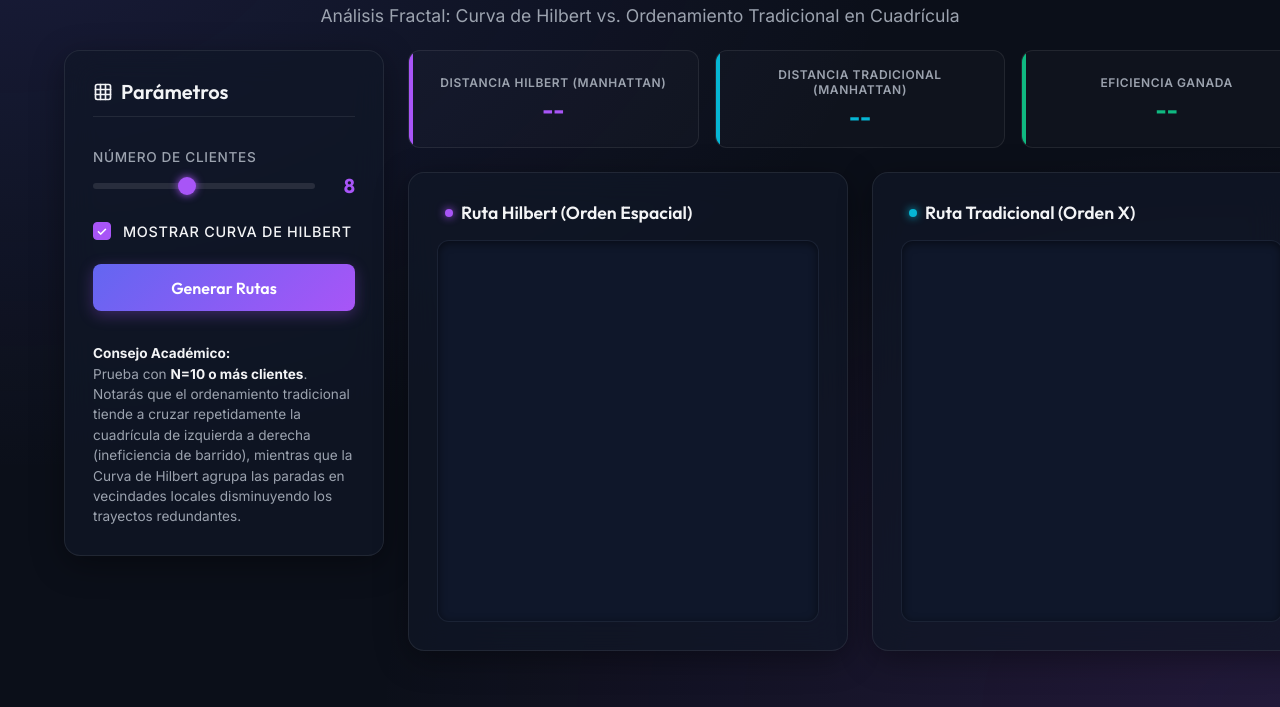
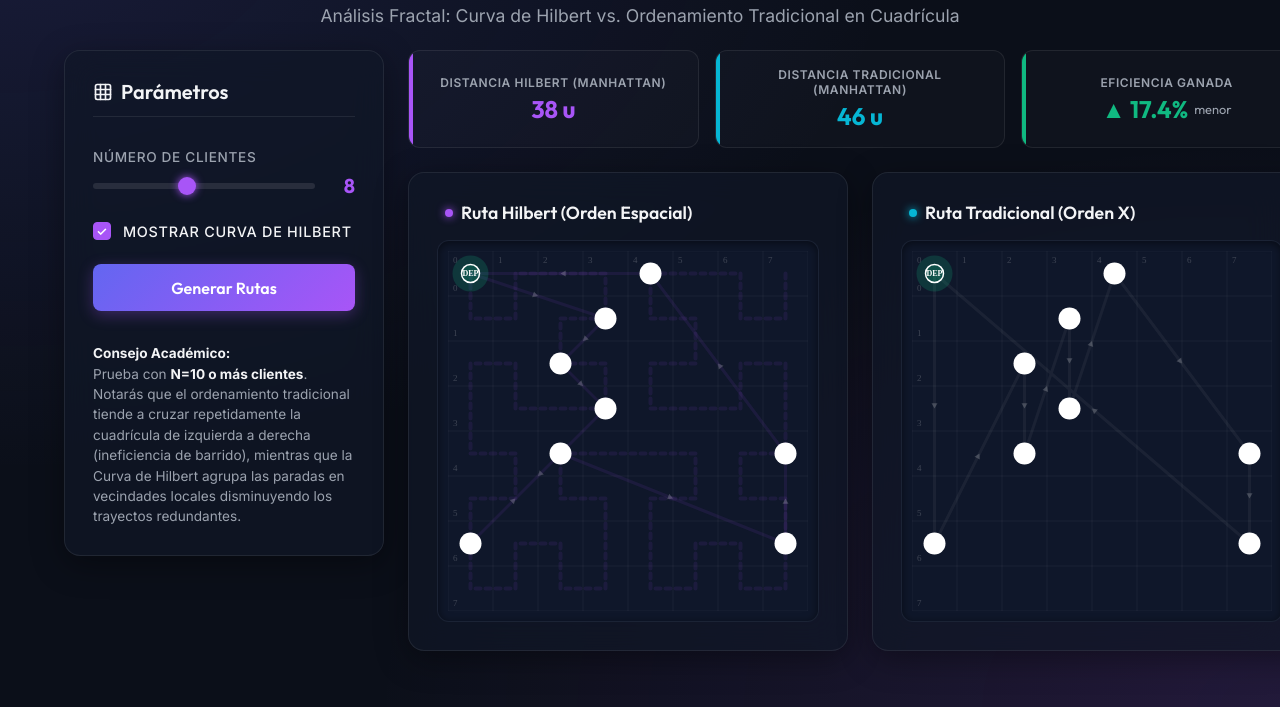
Before and after one commit to gabo2825/route_optimizer, a plain HTML site: page index.html in a window 1280 px wide. Shown: the part 93-800 px from the top of the page. Drawn offline with Linux system fonts and the light colour scheme; no server answers.

Commit message:
Add files via upload

```diff
--- a/index.html
+++ b/index.html
@@ -369,31 +369,6 @@
         .exposicion-helper strong {
             color: var(--text-primary);
         }
-
-        /* Spinner */
-        .spinner {
-            border: 3px solid rgba(255,255,255,0.1);
-            width: 18px;
-            height: 18px;
-            border-radius: 50%;
-            border-left-color: #fff;
-            animation: spin 0.8s linear infinite;
-            display: none;
-        }
-
-        @keyframes spin {
-            0% { transform: rotate(0deg); }
-            100% { transform: rotate(360deg); }
-        }
-
-        @media (max-width: 900px) {
-            main {
-                grid-template-columns: 1fr;
-            }
-            .graphs-wrapper {
-                grid-template-columns: 1fr;
-            }
-        }
     </style>
 </head>
 <body>
@@ -428,7 +403,6 @@
             </div>
 
             <button class="btn-generate" id="btn-run">
-                <span class="spinner" id="btn-spinner"></span>
                 <span id="btn-text">Generar Rutas</span>
             </button>
 
@@ -488,46 +462,46 @@
     </main>
 
     <script>
-        // Configuración y Variables de Estado
-        const slider = document.getElementById('client-slider');
-        const sliderVal = document.getElementById('slider-val');
-        const btnRun = document.getElementById('btn-run');
-        const btnSpinner = document.getElementById('btn-spinner');
-        const btnText = document.getElementById('btn-text');
-        const showCurveCheck = document.getElementById('show-curve-check');
+        // --- 1. LÓGICA MATEMÁTICA Y ALGORÍTMICA (MIGRADA DE PYTHON) ---
 
-        const canvasH = document.getElementById('canvas-hilbert');
-        const canvasT = document.getElementById('canvas-traditional');
-        const ctxH = canvasH.getContext('2d');
-        const ctxT = canvasT.getContext('2d');
+        /**
+         * Convierte coordenadas 2D (x, y) a un índice 1D de la curva de Hilbert.
+         * n: Orden de la curva (para 8x8 la cuadrícula es de orden 3, 2^3 = 8).
+         */
+        function xy2hilbert(n, x, y) {
+            let d = 0;
+            let s = 1 << (n - 1);
 
-        let lastData = null; // Almacena la última respuesta de la API
+            // Hacer copias locales para poder mutarlas durante el bucle de rotación
+            let curX = x;
+            let curY = y;
 
-        // Sincronizar valor de slider en pantalla
-        slider.addEventListener('input', () => {
-            sliderVal.textContent = slider.value;
-        });
+            while (s > 0) {
+                let rx = (curX & s) > 0 ? 1 : 0;
+                let ry = (curY & s) > 0 ? 1 : 0;
 
-        // Eventos de control
-        btnRun.addEventListener('click', generateSimulation);
-        showCurveCheck.addEventListener('change', () => {
-            if (lastData) drawSimulation(lastData);
-        });
+                d += s * s * ((3 * rx) ^ ry);
 
-        // Obtener ruta estática de la curva de Hilbert de orden 3
-        // Generada dinámicamente para servir como fondo de guía
-        function getHilbertCurvePath() {
-            // Un arreglo de 64 puntos en cuadrícula 8x8 que forma la curva de Hilbert
-            // Mapeado usando el mismo algoritmo xy2hilbert
-            const path = [];
-            for (let d = 0; d < 64; d++) {
-                // Cálculo inverso del índice 1D d a 2D (x,y)
-                path.push(d2xy(3, d));
+                // Rotación e inversión según el cuadrante
+                if (ry === 0) {
+                    if (rx === 1) {
+                        curX = s - 1 - curX;
+                        curY = s - 1 - curY;
+                    }
+                    // Intercambiar X e Y (rotación)
+                    let temp = curX;
+                    curX = curY;
+                    curY = temp;
+                }
+                s >>= 1;
             }
-            return path;
+            return d;
         }
 
-        // Traducción bit a bit de índice a coordenadas (inverso de xy2hilbert) para renderizar el fondo
+        /**
+         * Convierte de forma inversa un índice 1D (d) a coordenadas 2D (x, y)
+         * para poder pintar la curva de Hilbert de guía en el fondo.
+         */
         function d2xy(n, d) {
             let rx, ry, s, t = d;
             let x = 0, y = 0;
@@ -535,7 +509,6 @@
                 rx = 1 & (t / 2);
                 ry = 1 & (t ^ rx);
 
-                // Rotación
                 if (ry === 0) {
                     if (rx === 1) {
                         x = s - 1 - x;
@@ -545,7 +518,6 @@
                     x = y;
                     y = temp;
                 }
-
                 x += s * rx;
                 y += s * ry;
                 t = Math.floor(t / 4);
@@ -553,57 +525,137 @@
             return { x, y };
         }
 
-        // Llamar a la API del backend
-        async function generateSimulation() {
-            setLoading(true);
-            const n = slider.value;
-            try {
-                const response = await fetch(`/api/generate_routes?n=${n}`);
-                if (!response.ok) throw new Error('Error en el servidor');
-                const data = await response.json();
-                lastData = data;
-
-                // Actualizar Métricas en el Dashboard
-                document.getElementById('dist-hilbert').textContent = `${data.hilbert_distance} u`;
-                document.getElementById('dist-traditional').textContent = `${data.traditional_distance} u`;
-
-                const saving = data.efficiency_gain_pct;
-                const savingEl = document.getElementById('dist-saving');
-                if (saving > 0) {
-                    savingEl.innerHTML = `▲ ${saving}% <span style="font-size:0.8rem; font-weight:normal; margin-left:2px; color:var(--text-secondary)">menor</span>`;
-                    savingEl.style.color = 'var(--success-color)';
-                } else if (saving < 0) {
-                    savingEl.innerHTML = `▼ ${Math.abs(saving)}% <span style="font-size:0.8rem; font-weight:normal; margin-left:2px; color:var(--text-secondary)">mayor</span>`;
-                    savingEl.style.color = '#ef4444';
-                } else {
-                    savingEl.textContent = 'Igual';
-                    savingEl.style.color = 'var(--text-primary)';
-                }
-
-                // Renderizar los gráficos Canvas
-                drawSimulation(data);
-            } catch (err) {
-                console.error(err);
-                alert('No se pudo comunicar con el servidor Flask.');
-            } finally {
-                setLoading(false);
+        /**
+         * Calcula la distancia Manhattan total acumulada en una ruta cerrada.
+         */
+        function calculateManhattanDistance(route) {
+            let distance = 0;
+            for (let i = 0; i < route.length - 1; i++) {
+                let p1 = route[i];
+                let p2 = route[i + 1];
+                distance += Math.abs(p1.x - p2.x) + Math.abs(p1.y - p2.y);
             }
+            return distance;
         }
 
-        function setLoading(isLoading) {
-            if (isLoading) {
-                btnSpinner.style.display = 'block';
-                btnText.textContent = 'Calculando...';
-                btnRun.disabled = true;
-            } else {
-                btnSpinner.style.display = 'none';
-                btnText.textContent = 'Generar Rutas';
-                btnRun.disabled = false;
+        /**
+         * Genera N coordenadas aleatorias únicas en una cuadrícula 8x8 (excluyendo el depósito en 0,0).
+         */
+        function generateRandomClients(nClients) {
+            let possibleCoords = [];
+            for (let x = 0; x < 8; x++) {
+                for (let y = 0; y < 8; y++) {
+                    if (x === 0 && y === 0) continue; // Excluir depósito
+                    possibleCoords.push({ x, y });
+                }
             }
+
+            // Mezclado de Fisher-Yates para asegurar aletoriedad perfecta y unicidad
+            for (let i = possibleCoords.length - 1; i > 0; i--) {
+                const j = Math.floor(Math.random() * (i + 1));
+                [possibleCoords[i], possibleCoords[j]] = [possibleCoords[j], possibleCoords[i]];
+            }
+
+            return possibleCoords.slice(0, nClients);
         }
 
-        // Trazado principal
-        function drawSimulation(data) {
+        // --- 2. LÓGICA DE INTERFAZ DE USUARIO Y RENDERIZADO EN CANVAS ---
+
+        const slider = document.getElementById('client-slider');
+        const sliderVal = document.getElementById('slider-val');
+        const btnRun = document.getElementById('btn-run');
+        const showCurveCheck = document.getElementById('show-curve-check');
+
+        const canvasH = document.getElementById('canvas-hilbert');
+        const canvasT = document.getElementById('canvas-traditional');
+        const ctxH = canvasH.getContext('2d');
+        const ctxT = canvasT.getContext('2d');
+
+        let currentClients = [];
+
+        // Sincronizar slider
+        slider.addEventListener('input', () => {
+            sliderVal.textContent = slider.value;
+        });
+
+        // Botón generar simulación
+        btnRun.addEventListener('click', runSimulation);
+        showCurveCheck.addEventListener('change', drawSimulation);
+
+        // Obtener ruta completa de la curva de Hilbert de orden 3
+        function getHilbertCurvePath() {
+            const path = [];
+            for (let d = 0; d < 64; d++) {
+                path.push(d2xy(3, d));
+            }
+            return path;
+        }
+
+        /**
+         * Ejecuta la simulación de ruteo y actualiza los cálculos.
+         */
+        function runSimulation() {
+            const nClients = parseInt(slider.value);
+
+            // Generar clientes aleatorios
+            currentClients = generateRandomClients(nClients);
+
+            // Ejecutar y pintar
+            drawSimulation();
+        }
+
+        /**
+         * Calcula y renderiza todo en los lienzos Canvas.
+         */
+        function drawSimulation() {
+            if (currentClients.length === 0) return;
+
+            const depot = { x: 0, y: 0 };
+
+            // 1. Calcular Ruta Hilbert
+            // Mapeamos el índice Hilbert de orden 3 a cada cliente
+            let clientsWithHilbert = currentClients.map(c => {
+                return {
+                    x: c.x,
+                    y: c.y,
+                    hilbertIdx: xy2hilbert(3, c.x, c.y)
+                };
+            });
+            // Ordenar por el índice de Hilbert
+            clientsWithHilbert.sort((a, b) => a.hilbertIdx - b.hilbertIdx);
+            const hilbertRoute = [depot, ...clientsWithHilbert, depot];
+
+            // 2. Calcular Ruta Tradicional (Orden X primario, Y secundario)
+            let clientsTraditional = [...currentClients];
+            clientsTraditional.sort((a, b) => {
+                if (a.x !== b.x) return a.x - b.x;
+                return a.y - b.y;
+            });
+            const traditionalRoute = [depot, ...clientsTraditional, depot];
+
+            // 3. Calcular Distancias Manhattan
+            const hilbertDist = calculateManhattanDistance(hilbertRoute);
+            const traditionalDist = calculateManhattanDistance(traditionalRoute);
+
+            // 4. Actualizar métricas del Dashboard
+            document.getElementById('dist-hilbert').textContent = `${hilbertDist} u`;
+            document.getElementById('dist-traditional').textContent = `${traditionalDist} u`;
+
+            const savingEl = document.getElementById('dist-saving');
+            const efficiencyGain = traditionalDist > 0 ? ((traditionalDist - hilbertDist) / traditionalDist) * 100 : 0;
+
+            if (efficiencyGain > 0) {
+                savingEl.innerHTML = `▲ ${efficiencyGain.toFixed(1)}% <span style="font-size:0.8rem; font-weight:normal; margin-left:2px; color:var(--text-secondary)">menor</span>`;
+                savingEl.style.color = 'var(--success-color)';
+            } else if (efficiencyGain < 0) {
+                savingEl.innerHTML = `▼ ${Math.abs(efficiencyGain).toFixed(1)}% <span style="font-size:0.8rem; font-weight:normal; margin-left:2px; color:var(--text-secondary)">mayor</span>`;
+                savingEl.style.color = '#ef4444';
+            } else {
+                savingEl.textContent = 'Igual';
+                savingEl.style.color = 'var(--text-primary)';
+            }
+
+            // --- RENDERIZADO CANVAS ---
             const canvasSize = 360;
             const gridCells = 8;
             const cellSize = canvasSize / gridCells;
@@ -612,7 +664,7 @@
             ctxH.clearRect(0, 0, canvasSize, canvasSize);
             ctxT.clearRect(0, 0, canvasSize, canvasSize);
 
-            // Dibujar fondos y cuadrículas
+            // Dibujar cuadrículas de fondo
             drawGrid(ctxH, canvasSize, cellSize, gridCells);
             drawGrid(ctxT, canvasSize, cellSize, gridCells);
 
@@ -621,41 +673,39 @@
                 drawHilbertBackground(ctxH, cellSize);
             }
 
-            // Dibujar las rutas de entrega
-            drawRoutePath(ctxH, data.hilbert_route, cellSize, 'var(--hilbert-color)');
-            drawRoutePath(ctxT, data.traditional_route, cellSize, 'var(--trad-color)');
+            // Dibujar los trazados de las rutas
+            drawRoutePath(ctxH, hilbertRoute, cellSize, 'var(--hilbert-color)');
+            drawRoutePath(ctxT, traditionalRoute, cellSize, 'var(--trad-color)');
 
-            // Dibujar el Depósito (0,0) destacado
+            // Dibujar depósito en ambos lienzos
             drawDepot(ctxH, cellSize);
             drawDepot(ctxT, cellSize);
 
-            // Dibujar los Clientes
-            // Los dibujamos con su respectivo orden de visita
-            drawClients(ctxH, data.hilbert_route, cellSize, 'var(--hilbert-color)');
-            drawClients(ctxT, data.traditional_route, cellSize, 'var(--trad-color)');
+            // Dibujar clientes en ambos lienzos (mostrando su respectivo orden de visita)
+            drawClients(ctxH, hilbertRoute, cellSize, 'var(--hilbert-color)');
+            drawClients(ctxT, traditionalRoute, cellSize, 'var(--trad-color)');
         }
 
-        // Dibujar Cuadrícula de Referencia
+        // Dibuja la cuadrícula 8x8 con etiquetas numéricas de fondo
         function drawGrid(ctx, size, cellSize, cells) {
             ctx.strokeStyle = 'rgba(255, 255, 255, 0.05)';
             ctx.lineWidth = 1;
 
-            // Líneas de la cuadrícula
             for (let i = 0; i <= cells; i++) {
-                // Verticales
+                // Líneas verticales
                 ctx.beginPath();
                 ctx.moveTo(i * cellSize, 0);
                 ctx.lineTo(i * cellSize, size);
                 ctx.stroke();
 
-                // Horizontales
+                // Líneas horizontales
                 ctx.beginPath();
                 ctx.moveTo(0, i * cellSize);
                 ctx.lineTo(size, i * cellSize);
                 ctx.stroke();
             }
 
-            // Ejes y Etiquetas en el fondo
+            // Números de los ejes
             ctx.fillStyle = 'rgba(255, 255, 255, 0.2)';
             ctx.font = '9px Inter';
             for (let i = 0; i < cells; i++) {
@@ -664,7 +714,7 @@
             }
         }
 
-        // Dibujar la curva de Hilbert de fondo
+        // Trazar la curva de Hilbert punteada en el fondo del gráfico Hilbert
         function drawHilbertBackground(ctx, cellSize) {
             const path = getHilbertCurvePath();
             ctx.strokeStyle = 'rgba(168, 85, 247, 0.09)';
@@ -681,10 +731,10 @@
                 else ctx.lineTo(cx, cy);
             });
             ctx.stroke();
-            ctx.setLineDash([]); // Reset
+            ctx.setLineDash([]); // Restablecer
         }
 
-        // Dibujar Trazado de Rutas (Líneas Direccionales)
+        // Trazado continuo de las rutas logísticas (líneas de colores con resplandor)
         function drawRoutePath(ctx, route, cellSize, color) {
             ctx.strokeStyle = color;
             ctx.lineWidth = 3;
@@ -701,9 +751,9 @@
                 else ctx.lineTo(cx, cy);
             });
             ctx.stroke();
-            ctx.shadowBlur = 0; // Reset
+            ctx.shadowBlur = 0; // Restablecer
 
-            // Dibujar flechas de sentido en el centro de los segmentos
+            // Dibujar cabezas de flecha para indicar el sentido de las entregas
             ctx.fillStyle = color;
             for (let i = 0; i < route.length - 1; i++) {
                 const p1 = route[i];
@@ -718,9 +768,9 @@
             }
         }
 
+        // Dibuja una flecha orientada en el punto medio de cada tramo de la ruta
         function drawArrowhead(ctx, fromx, fromy, tox, toy, radius) {
             const angle = Math.atan2(toy - fromy, tox - fromx);
-            // Punto medio del segmento
             const midX = (fromx + tox) / 2;
             const midY = (fromy + toy) / 2;
 
@@ -732,18 +782,18 @@
             ctx.fill();
         }
 
-        // Dibujar el Depósito en (0, 0)
+        // Dibujar el Depósito Central destacado
         function drawDepot(ctx, cellSize) {
-            const cx = 0 * cellSize + cellSize / 2;
-            const cy = 0 * cellSize + cellSize / 2;
+            const cx = cellSize / 2;
+            const cy = cellSize / 2;
 
-            // Halo del Depósito
+            // Halo verde resplandeciente
             ctx.fillStyle = 'rgba(16, 185, 129, 0.2)';
             ctx.beginPath();
             ctx.arc(cx, cy, 18, 0, Math.PI * 2);
             ctx.fill();
 
-            // Depósito
+            // Círculo del depósito
             ctx.fillStyle = 'var(--depot-color)';
             ctx.beginPath();
             ctx.arc(cx, cy, 9, 0, Math.PI * 2);
@@ -753,7 +803,7 @@
             ctx.lineWidth = 1.5;
             ctx.stroke();
 
-            // Texto "DEP"
+            // Etiqueta DEP
             ctx.fillStyle = '#ffffff';
             ctx.font = 'bold 8px Outfit';
             ctx.textAlign = 'center';
@@ -761,27 +811,27 @@
             ctx.fillText('DEP', cx, cy);
         }
 
-        // Dibujar Clientes con su número de orden
+        // Dibujar clientes como círculos numerados según el orden en que son visitados
         function drawClients(ctx, route, cellSize, color) {
-            // Excluimos el primer y último elemento de la ruta (que es el depósito)
+            // Saltamos el primer y último nodo de la ruta ya que corresponden al depósito
             for (let i = 1; i < route.length - 1; i++) {
                 const pt = route[i];
                 const cx = pt.x * cellSize + cellSize / 2;
                 const cy = pt.y * cellSize + cellSize / 2;
 
-                // Círculo base blanco
+                // Círculo blanco de fondo
                 ctx.fillStyle = '#ffffff';
                 ctx.beginPath();
                 ctx.arc(cx, cy, 11, 0, Math.PI * 2);
                 ctx.fill();
 
-                // Círculo interior de color de la ruta
+                // Círculo de color
                 ctx.fillStyle = color;
                 ctx.beginPath();
                 ctx.arc(cx, cy, 9, 0, Math.PI * 2);
                 ctx.fill();
 
-                // Orden de Visita
+                // Número ordinal de visita
                 ctx.fillStyle = '#ffffff';
                 ctx.font = 'bold 10px Outfit';
                 ctx.textAlign = 'center';
@@ -790,9 +840,9 @@
             }
         }
 
-        // Simulación inicial al cargar la página
+        // Ejecutar simulación al cargar la página por primera vez
         window.addEventListener('DOMContentLoaded', () => {
-            generateSimulation();
+            runSimulation();
         });
     </script>
 </body>
```
Also changed, not shown: 2 other files.
